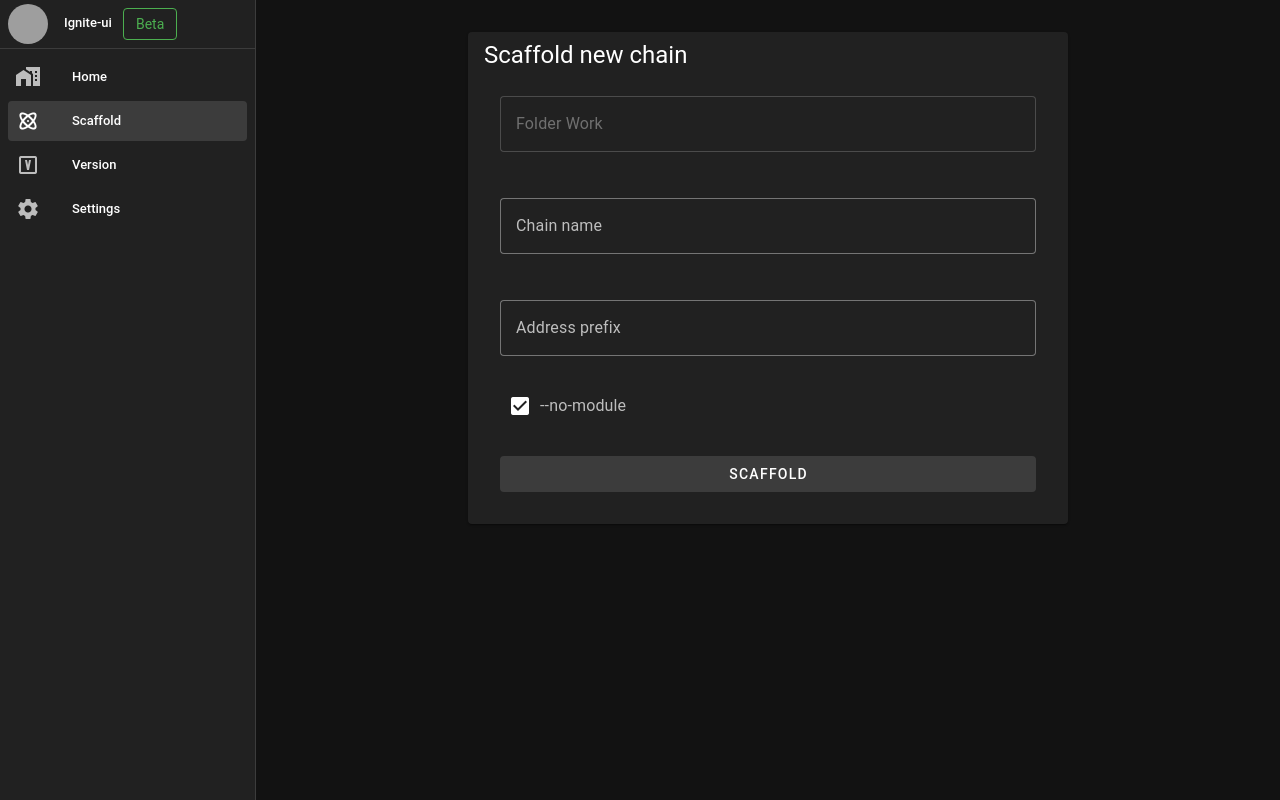
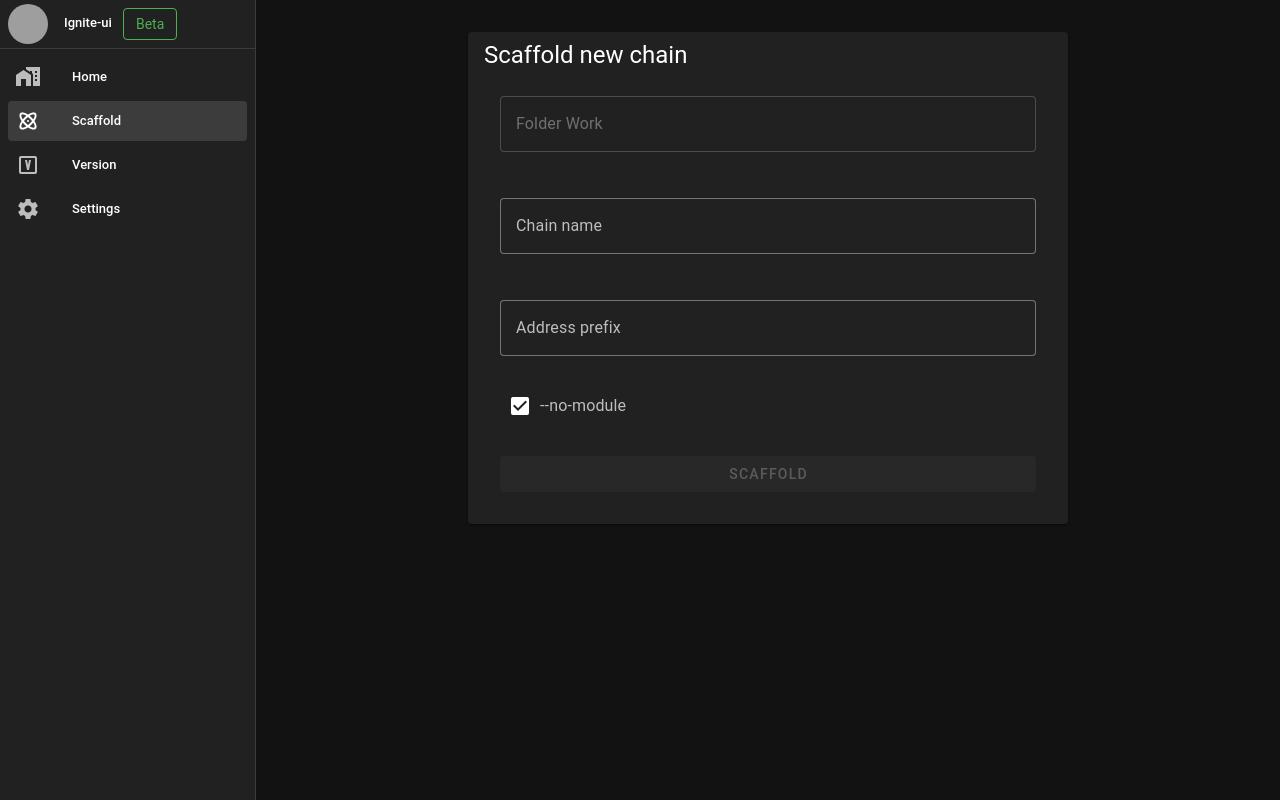
Before and after one commit to atmoner/ignite-ui, a Vue app: page /scaffold in a window 1280 px wide. Built offline with nearby package versions, Linux system fonts and the light colour scheme; grey boxes are pictures that could not be loaded; what @baklavajs/plugin-renderer-vue3 would draw is missing.

Commit message:
Fix disabled scafold form

```diff
--- a/src/renderer/pages/Scaffold.vue
+++ b/src/renderer/pages/Scaffold.vue
@@ -8,6 +8,10 @@
           <span class="text-h5">Scaffold new chain</span>
         </v-card-title>
         <v-card-text>
+          <v-form
+            ref="formSend"
+            v-model="formSend"
+          >
           <v-container>
             <v-row>
               <v-col cols="12">
@@ -23,6 +27,7 @@
                 <v-text-field
                   v-model="name"
                   label="Chain name"
+                  :rules="[rules.required]"
                   variant="outlined"
                   required
                 ></v-text-field>
@@ -31,6 +36,7 @@
                 <v-text-field
                   v-model="prefix"
                   label="Address prefix"
+                  :rules="[rules.required]"
                   variant="outlined"
                   required
                 ></v-text-field>
@@ -38,13 +44,15 @@
             </v-row>
             <v-checkbox v-model="noModules" label="--no-module"></v-checkbox>
             <v-btn
-          variant="tonal"
-            block
-            @click="validate()"
-          >
+              variant="tonal"
+              block
+              :disabled="!formSend"
+              @click="validate()"
+            >
             Scaffold
           </v-btn>
           </v-container>
+          </v-form>
         </v-card-text>
       </v-card>
 
@@ -111,6 +119,7 @@
 
   export default {
     data: () => ({
+      formSend: false,
       name: '',
       folderWork: '',
       prefix: '',
@@ -120,13 +129,10 @@
         v => (v && v.length <= 10) || 'Name must be less than 10 characters',
       ],
       select: null,
-      items: [
-        'Item 1',
-        'Item 2',
-        'Item 3',
-        'Item 4',
-      ],
       checkbox: false,
+      rules: {
+        required: value => !!value || 'Required.',
+      },
     }),
     watch: {
       name (val) {
```
